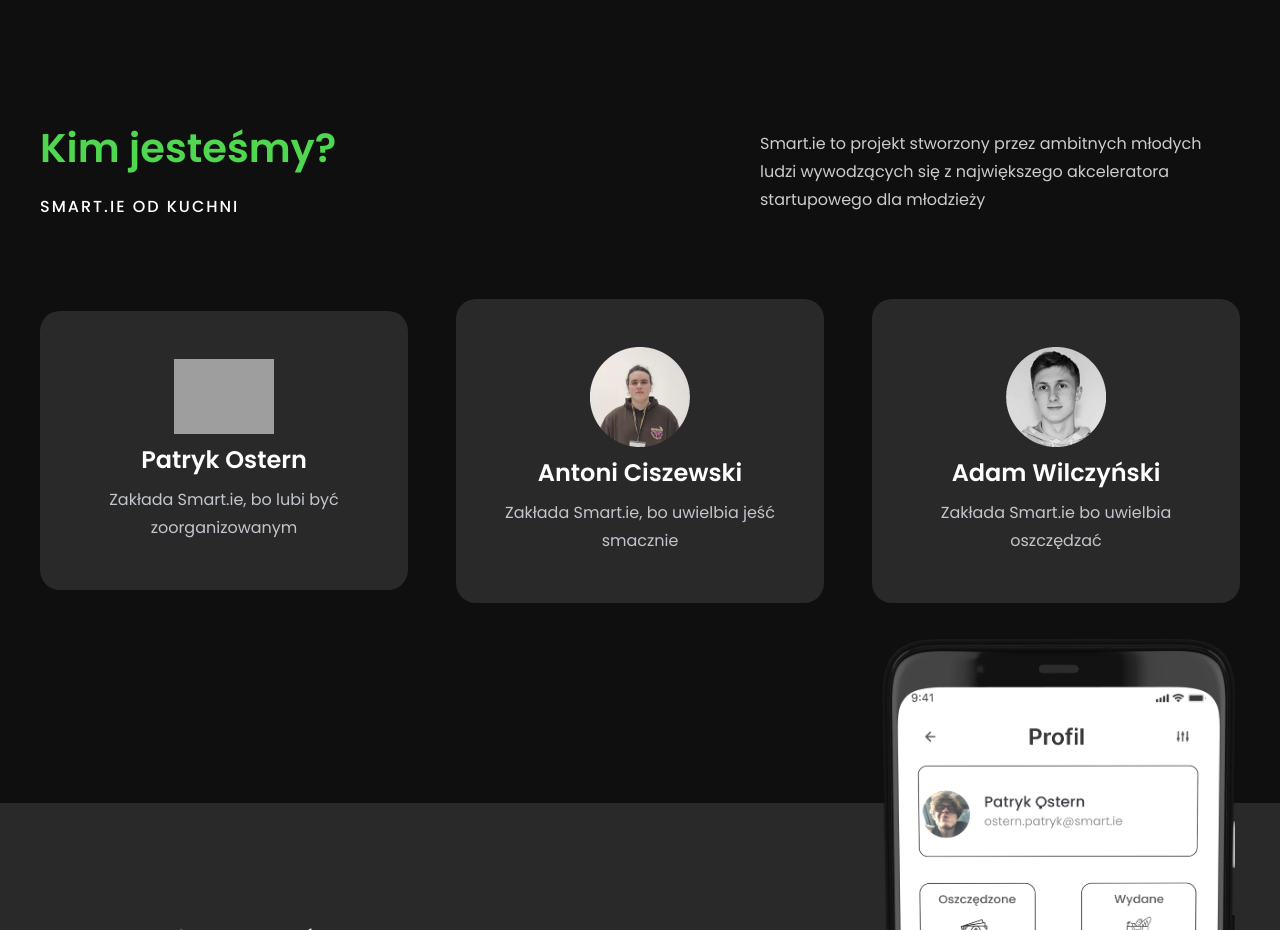
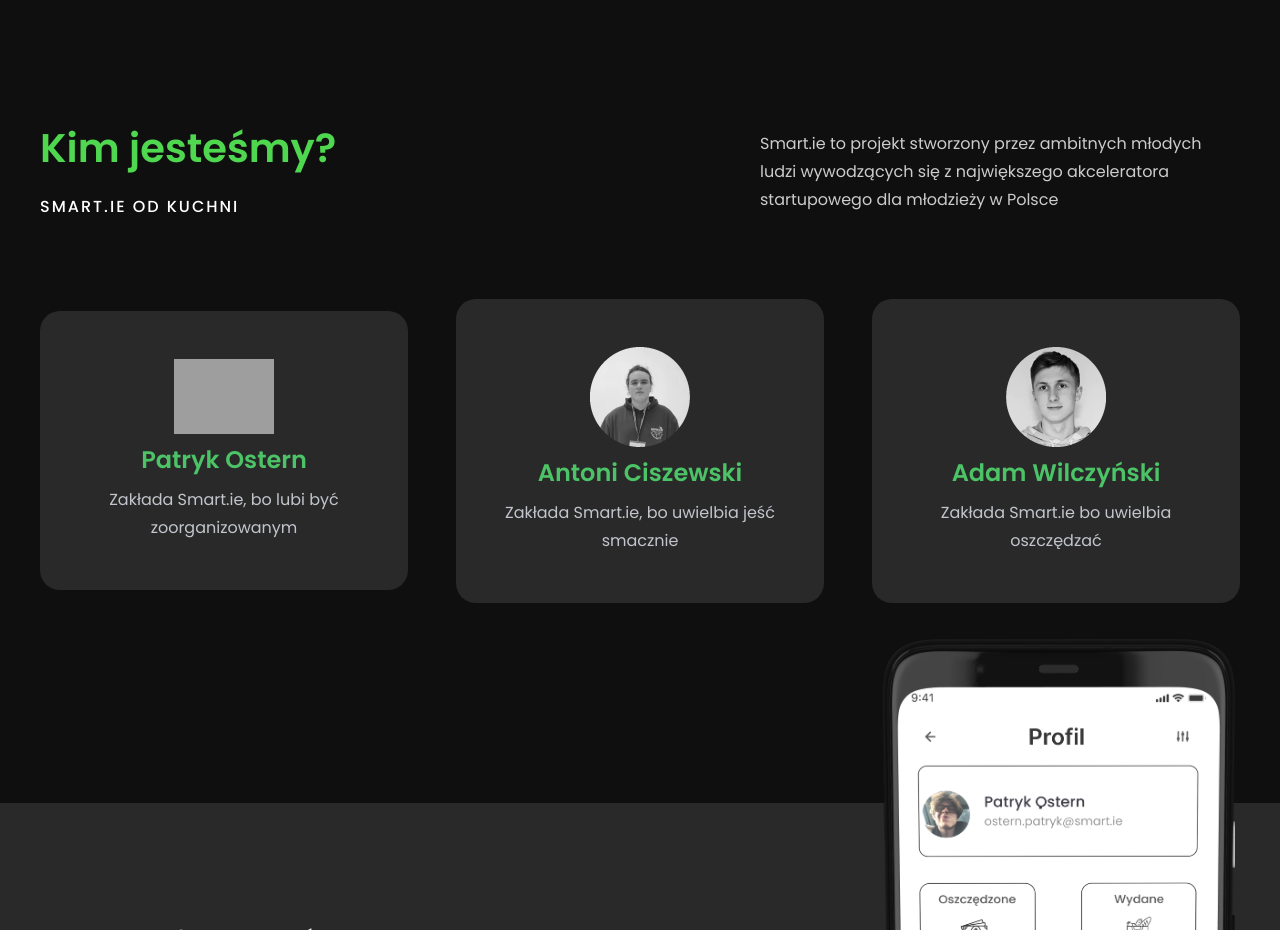
Before and after one commit to osterowsky/smart.ie, a React app: page / in a window 1280 px wide. Shown: the part 6600-7530 px from the top of the page. Built offline with nearby package versions, Linux system fonts and the light colour scheme; grey boxes are pictures that could not be loaded.

Commit message:
small design changes

```diff
--- a/src/components/card.css
+++ b/src/components/card.css
@@ -21,9 +21,10 @@
   width: 100px;
   align-self: center;
   object-fit: cover;
+  filter: grayscale(100%);
 }
 .card-header {
-  color: rgb(255, 255, 255);
+  color: #4CC366;
   font-size: 24px;
   align-self: center;
   font-style: normal;
--- a/src/views/home.js
+++ b/src/views/home.js
@@ -365,7 +365,7 @@
             <p className="home-paragraph4 section-description">
               Smart.ie to projekt stworzony przez ambitnych młodych ludzi
               wywodzących się z największego akceleratora startupowego dla
-              młodzieży
+              młodzieży w Polsce
             </p>
           </div>
         </header>
```
